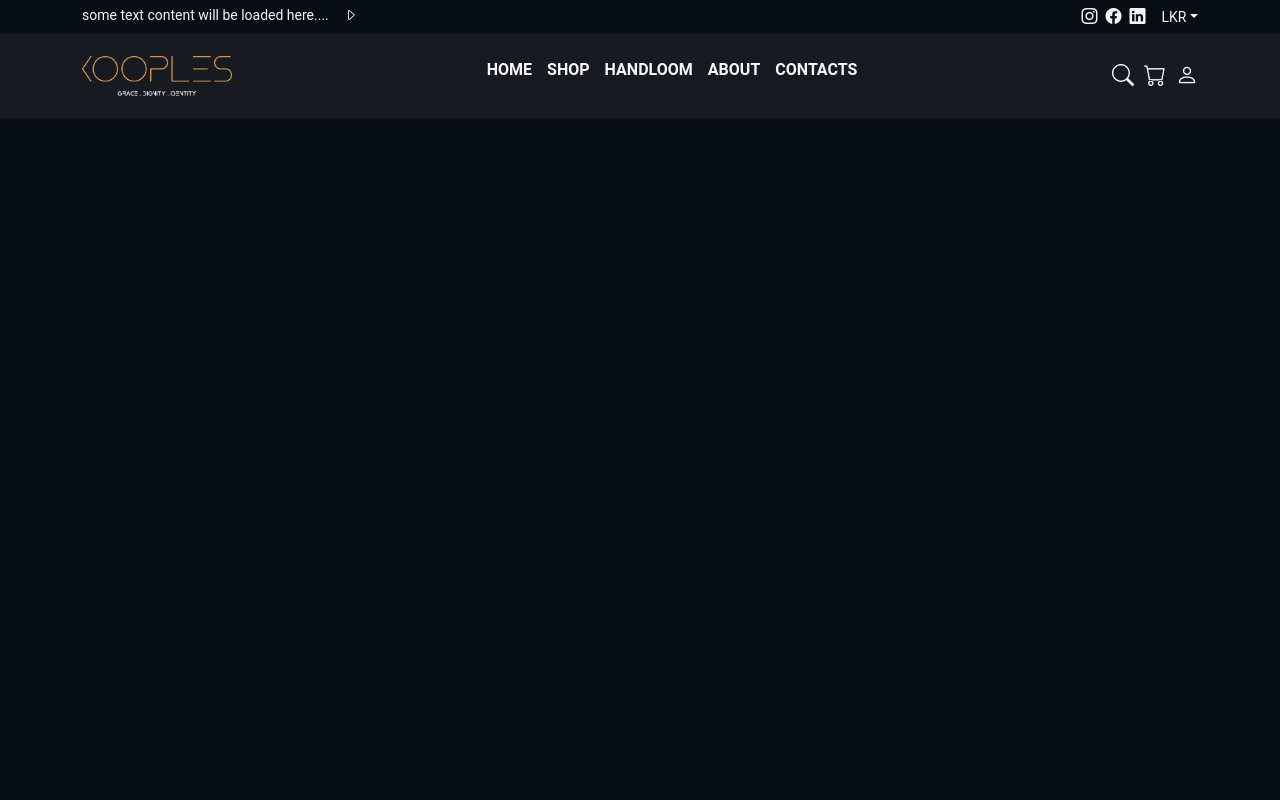
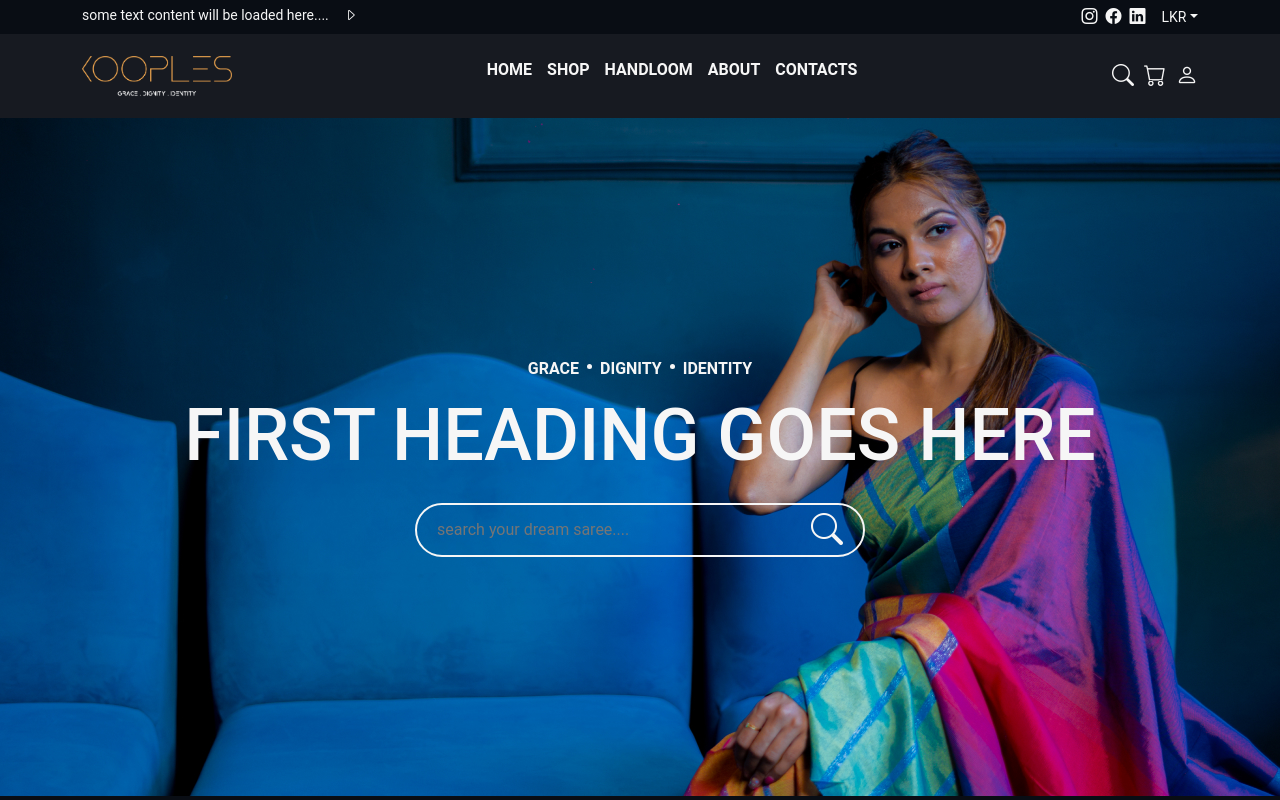
Before and after one commit to ceygenic-web/cey004-kooples-webapplication, a PHP site: page / in a window 1280 px wide. Run offline with PHP 8.4, Linux system fonts and the light colour scheme.

Commit message:
hero section developed

```diff
--- a/css/main.css
+++ b/css/main.css
@@ -44,6 +44,7 @@
   --rounded-large: 50px;
   --rounded-mid: 25px;
   --rounded-small: 15px;
+  --rounded-circle: 1000px;
 }
 
 * {
--- a/css/style.css
+++ b/css/style.css
@@ -91,3 +91,54 @@
   transition: ease-in 1s;
   animation: sliderMoveIn 1s forwards;
 }
+
+/* section 1 - hero section */
+.lp-s1 {
+  min-height: 678px;
+  background-image: url("../resources/images/hero.jpg");
+  background-size: cover;
+  background-repeat: no-repeat;
+  background-position: center;
+}
+
+.lp-s1-branding-quotes {
+  height: max-content;
+  color: var(--white);
+  width: 270px;
+}
+
+.lp-s1-branding-quotes * {
+  max-height: 20px;
+}
+
+.lp-s1-dot {
+  width: 5px;
+  height: 5px;
+  border-radius: 50px;
+  background-color: var(--white);
+}
+
+.lp-s1-searchbar {
+  width: 450px;
+  border-radius: var(--rounded-circle);
+  color: var(--white);
+  border: var(--white) 2px solid;
+  display: flex;
+  justify-items: center;
+  padding: 1px 20px;
+  overflow: hidden;
+}
+
+.lp-s1-searchbar input {
+  flex-grow: 1;
+  border-bottom: var(--rounded-circle);
+  background-color: transparent;
+  border: none;
+  outline: none;
+  color: var(--white);
+}
+
+.lp-s1 h1 {
+  text-align: center;
+  font-size: var(--font-h1-lg);
+}
--- a/css/style.small.css
+++ b/css/style.small.css
@@ -12,4 +12,23 @@
   .main-navbar-navigation-icons {
     font-size: 18px;
   }
+
+  /* section 1 - hero section */
+  .lp-s1 {
+    min-height: 500px;
+    background-position: 70%;
+  }
+
+  .lp-s1-branding-quotes * {
+    font-size: var(--font-h6);
+  }
+
+  .lp-s1-searchbar {
+    width: 270px;
+  }
+
+  .lp-s1 h1 {
+    text-align: center;
+    font-size: var(--font-h3);
+  }
 }
--- a/index.php
+++ b/index.php
@@ -29,11 +29,22 @@
     include("interface/components/header.php");
     ?>
 
-    <!-- content -->
-    <section class="cey-bg-dark">
-        <div class="container">
-            <div class="w-100">
-
+    <!-- section1 - hero section -->
+    <section class="cey-bg-dark lp-s1 d-flex align-items-center">
+        <div class="container h-100">
+            <div class="w-100 h-100 d-flex gap-3 justify-content-center align-items-center flex-column">
+                <div class="d-flex fw-bold gap-2 lp-s1-branding-quotes justify-content-center align-items-center">
+                    <div>GRACE</div>
+                    <div class="lp-s1-dot"></div>
+                    <div>DIGNITY</div>
+                    <div class="lp-s1-dot"></div>
+                    <div>IDENTITY</div>
+                </div>
+                <h1 class="cey-text-white">FIRST HEADING GOES HERE</h1>
+                <div class="lp-s1-searchbar">
+                    <input type="text" placeholder="search your dream saree....">
+                    <i class="fs-2 bi bi-search"></i>
+                </div>
             </div>
         </div>
     </section>
```
Also changed, not shown: resources/images/hero.jpg (added).
